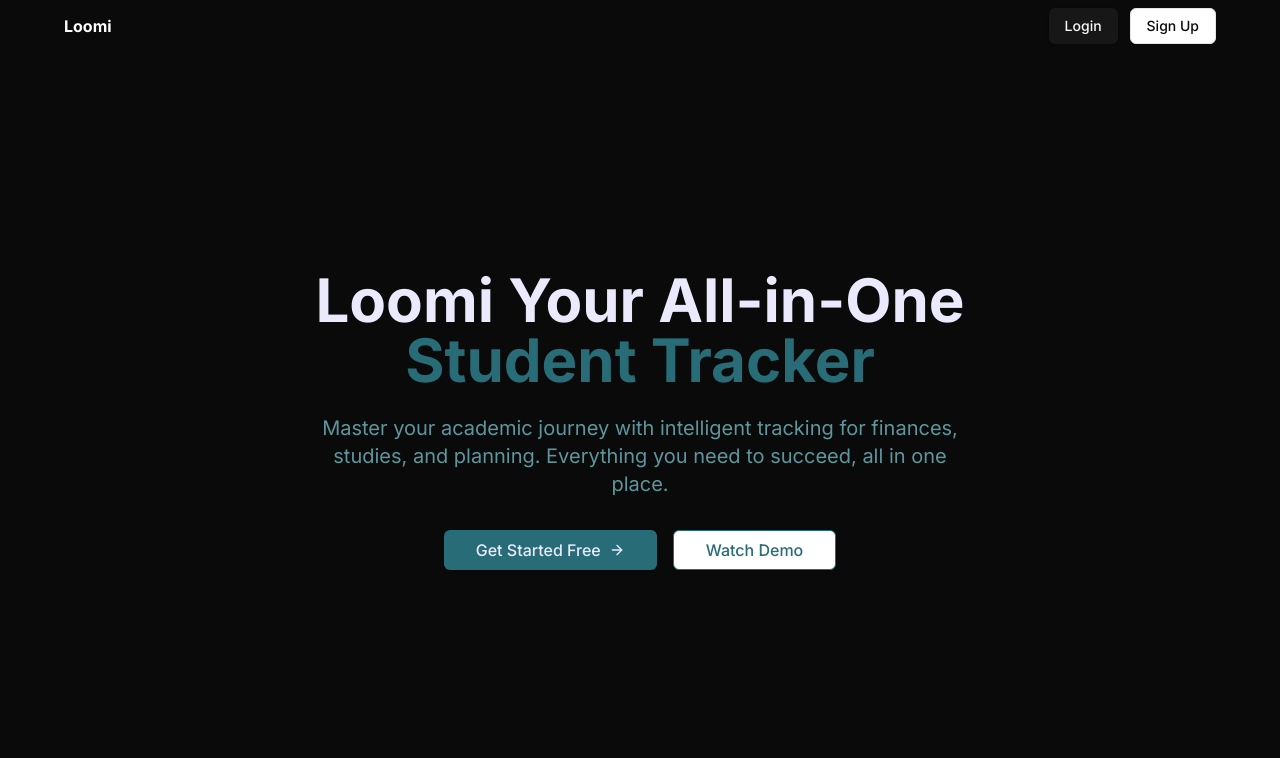
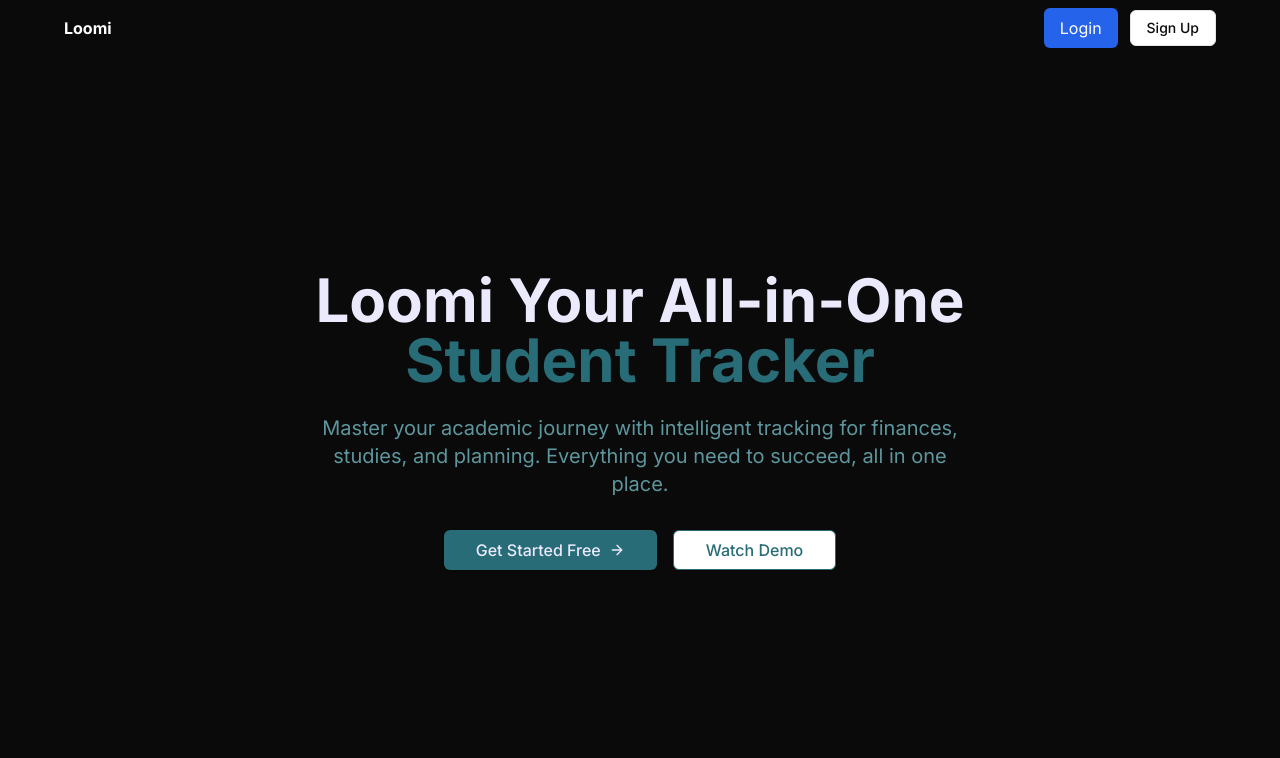
Before and after one commit to Carlthegreatt/Loomi, a Next.js app: page / in a window 1280 px wide. Shown: the top 758 px of the page. Built offline with nearby package versions, Linux system fonts and the light colour scheme.

Commit message:
Auto-commit Header.tsx: 2025-08-24 01:02:08

```diff
--- a/src/components/sections/Header.tsx
+++ b/src/components/sections/Header.tsx
@@ -1,4 +1,5 @@
 import { Button } from "@/components/ui/button";
+import LoginPopover from "@/components/sections/LoginPopover";
 
 export default function Header() {
   return (
@@ -8,7 +9,7 @@ export default function Header() {
           <p>Loomi</p>
         </div>
         <div className="flex items-center gap-3">
-          <Button className="">Login</Button>
+          <LoginPopover></LoginPopover>
           <Button variant="outline">Sign Up</Button>
         </div>
       </div>
```
